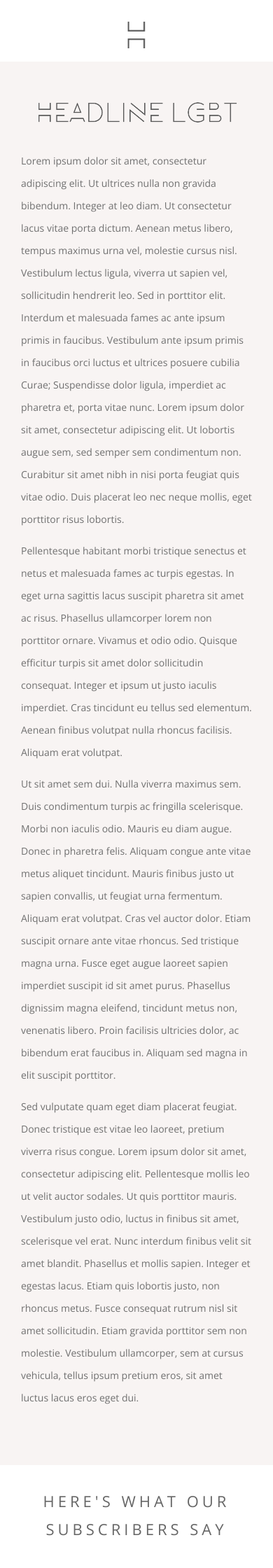
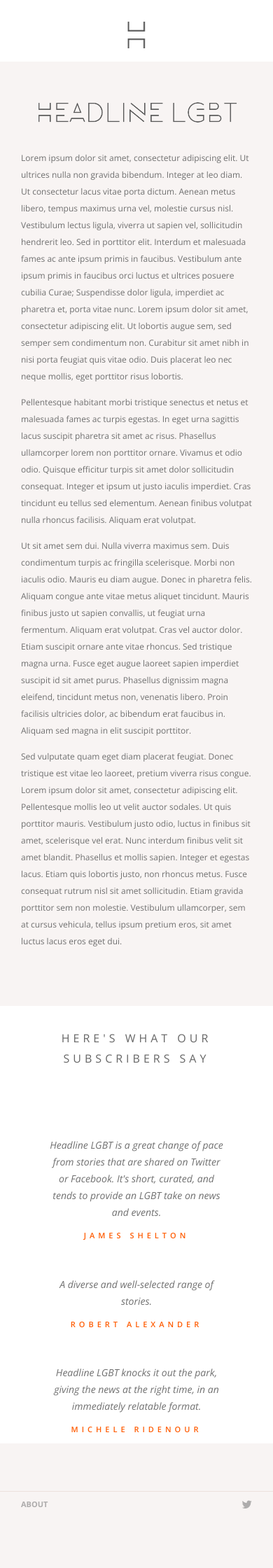
Before and after one commit to headlinelgbt/headlinelgbt.github.io, a Jekyll site: the page built from about.md, in a window 390 px wide. Shown: the top 2240 px of the page at 70% size. Built offline with Jekyll 4.4.1, drawn with Linux system fonts in a browser that asks for light colours; nearby versions of some CDN libraries; after the commit the page ends 2211 px from its top, so only the background shows below that.

```diff
--- a/_layouts/about.html
+++ b/_layouts/about.html
@@ -63,7 +63,11 @@ j=d.createElement(s),dl=l!='dataLayer'?'&l='+l:'';j.async=true;j.src=
 
 
 <style>
-.infoquotes h2 {
+
+
+@media (max-width: 480px) {
+
+  .infoquotes h2 {
     margin-bottom: 90px;
     font-size: 30px;
     margin-bottom: 30px;
@@ -73,8 +77,27 @@ j=d.createElement(s),dl=l!='dataLayer'?'&l='+l:'';j.async=true;j.src=
     text-transform: uppercase;
     letter-spacing: 5px;
     line-height: 1.8;
-    padding-bottom: 20px;
-}</style>
+    padding-bottom: 40px;
+}
+
+
+}
+
+
+.infoquotes h2 {
+    margin-bottom: 90px;
+    font-size: 16px !important;
+    margin-bottom: 30px;
+    font-size: 22px;
+    color: #666;
+    margin-bottom: 17px;
+    text-transform: uppercase;
+    letter-spacing: 5px;
+    line-height: 1.8;
+    padding-bottom: 30px !important;
+}
+
+</style>
   </head>
 <body>
 
```
Also changed, not shown: other parts of _layouts/about.html (+1 -1 lines), css/style.css.
